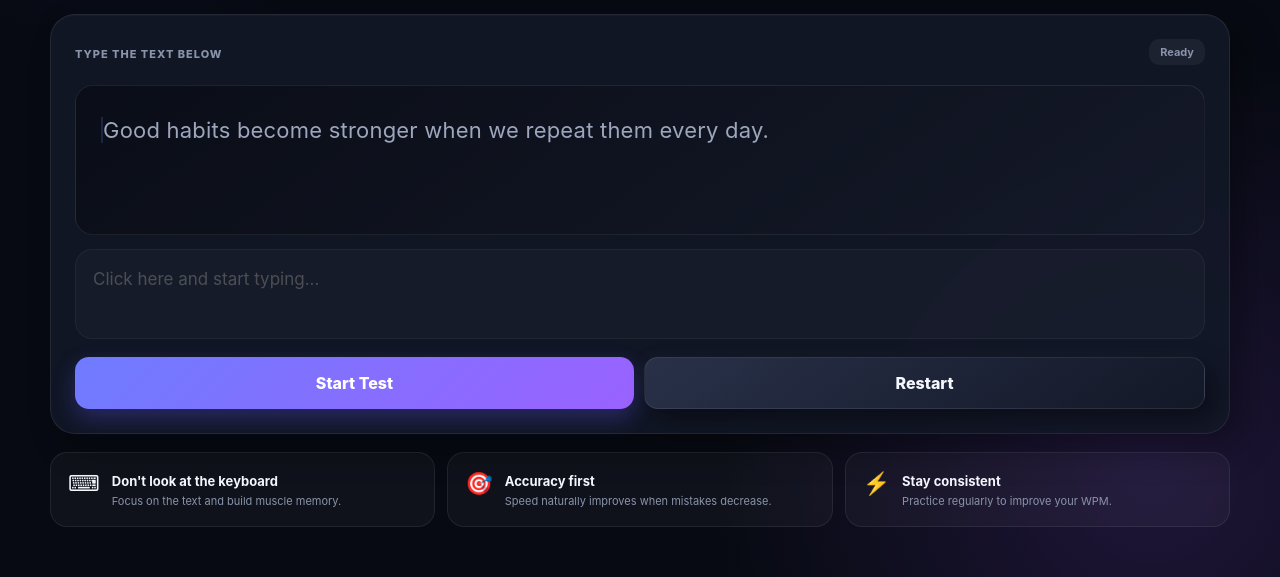
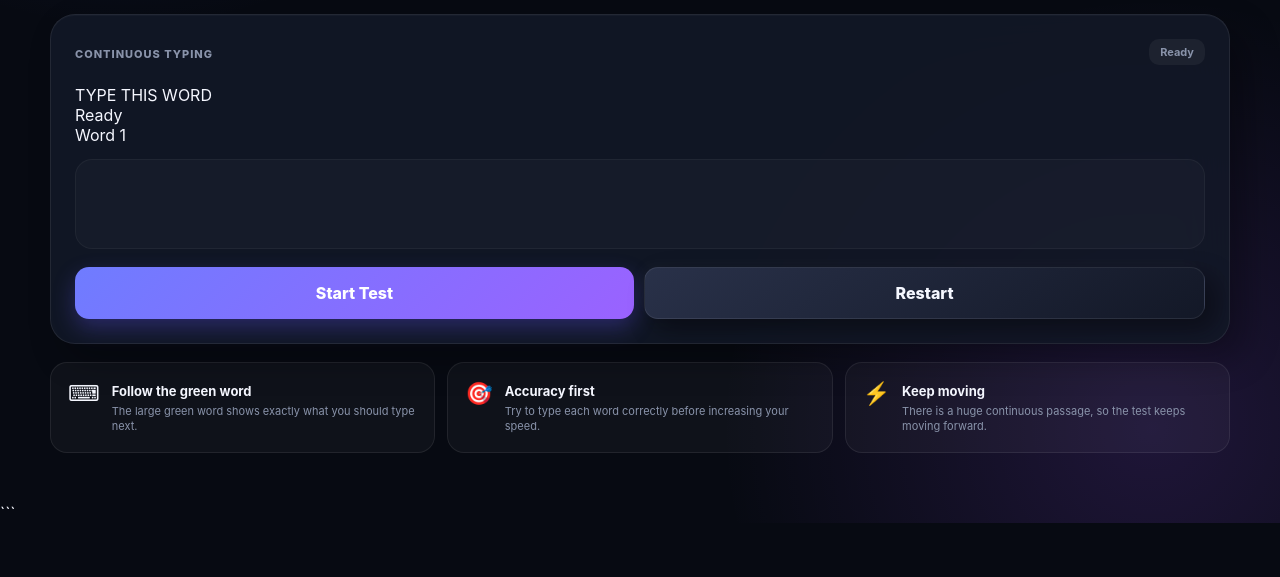
Before and after one commit to rehan-iiui/Ty, a plain HTML site: page index.html in a window 1280 px wide. Shown: the part 428-1005 px from the top of the page. After the commit the page ends 951 px from the top, so only its background shows below. Drawn offline with Linux system fonts and the light colour scheme.

Commit message:
Update index.html

````diff
--- a/index.html
+++ b/index.html
@@ -11,47 +11,65 @@
 
 <div class="app">
 
-    <!-- HEADER -->
 <header class="topbar">
 
   <div class="brand-area">
+
     <div class="logo">⌨</div>
 
     <div>
       <h1>Typing Speed <span>Ultimate Pro</span></h1>
-          <p>Test your speed. Improve your accuracy.</p>
-        </div>
+      <p>Master your speed, accuracy and rhythm.</p>
     </div>
 
-      <button id="themeBtn" class="icon-button" title="Change theme">
+  </div>
+
+  <button id="themeBtn" class="icon-button">
     ☀
   </button>
 
 </header>
 
 
-    <!-- HOME / TEST SCREEN -->
 <main id="testScreen">
 
   <!-- SETTINGS -->
+
   <section class="settings-card">
 
     <div class="setting-group">
+
       <label>TIME</label>
 
       <div class="segmented">
-            <button class="time-btn" data-time="15">15s</button>
-            <button class="time-btn active" data-time="30">30s</button>
-            <button class="time-btn" data-time="60">60s</button>
-            <button class="time-btn" data-time="120">120s</button>
+
+        <button class="time-btn" data-time="15">
+          15s
+        </button>
+
+        <button class="time-btn active" data-time="30">
+          30s
+        </button>
+
+        <button class="time-btn" data-time="60">
+          60s
+        </button>
+
+        <button class="time-btn" data-time="120">
+          120s
+        </button>
+
       </div>
+
     </div>
 
 
     <div class="setting-group">
+
       <label>DIFFICULTY</label>
 
       <div class="segmented">
+
         <button class="difficulty-btn active" data-difficulty="easy">
           Easy
         </button>
@@ -63,7 +81,9 @@
         <button class="difficulty-btn" data-difficulty="hard">
           Hard
         </button>
+
       </div>
+
     </div>
 
 
@@ -76,72 +96,108 @@
 
 
   <!-- LIVE STATS -->
+
   <section class="stats-grid">
 
     <div class="stat-card">
+
       <div class="stat-icon">⚡</div>
+
       <div>
         <span>WPM</span>
         <strong id="wpm">0</strong>
       </div>
+
     </div>
 
+
     <div class="stat-card">
+
       <div class="stat-icon">🎯</div>
+
       <div>
         <span>Accuracy</span>
         <strong id="accuracy">100%</strong>
       </div>
+
     </div>
 
+
     <div class="stat-card">
+
       <div class="stat-icon">✓</div>
+
       <div>
         <span>Correct</span>
         <strong id="correctChars">0</strong>
       </div>
+
     </div>
 
+
     <div class="stat-card">
+
       <div class="stat-icon">✕</div>
+
       <div>
         <span>Mistakes</span>
         <strong id="mistakes">0</strong>
       </div>
+
     </div>
 
   </section>
 
 
   <!-- TIMER -->
+
   <section class="timer-area">
 
-        <div class="timer-label">TIME LEFT</div>
+    <div class="timer-label">
+      TIME LEFT
+    </div>
 
     <div id="timer" class="timer">
       30
     </div>
 
     <div class="progress-track">
-          <div id="progressBar" class="progress-bar"></div>
+
+      <div
+        id="progressBar"
+        class="progress-bar">
+      </div>
+
     </div>
 
   </section>
 
 
-      <!-- TYPING AREA -->
+  <!-- NEW CONTINUOUS TYPING AREA -->
+
   <section class="typing-card">
 
-        <div id="countdownOverlay" class="countdown-overlay hidden">
-          <div id="countdownNumber">3</div>
+    <div
+      id="countdownOverlay"
+      class="countdown-overlay hidden">
+
+      <div id="countdownNumber">
+        3
+      </div>
+
       <p>Get ready...</p>
+
     </div>
 
 
     <div class="typing-header">
 
       <div>
-            <span class="small-label">TYPE THE TEXT BELOW</span>
+
+        <span class="small-label">
+          CONTINUOUS TYPING
+        </span>
+
       </div>
 
       <div id="statusText" class="status">
@@ -151,8 +207,38 @@
     </div>
 
 
-        <div id="textDisplay" class="text-display"></div>
+    <!-- FOCUS WORD -->
 
+    <div class="focus-word-area">
+
+      <div class="focus-label">
+        TYPE THIS WORD
+      </div>
+
+      <div
+        id="focusWord"
+        class="focus-word">
+        Ready
+      </div>
+
+      <div
+        id="wordCounter"
+        class="word-counter">
+        Word 1
+      </div>
+
+    </div>
+
+
+    <!-- MOVING WORDS -->
+
+    <div
+      id="movingText"
+      class="moving-text">
+    </div>
+
+
+    <!-- TYPING INPUT -->
 
     <textarea
       id="typingInput"
@@ -162,17 +248,21 @@
       autocorrect="off"
       autocapitalize="off"
       spellcheck="false"
-          disabled
-        ></textarea>
+      disabled>
+    </textarea>
 
 
     <div class="typing-actions">
 
-          <button id="startBtn" class="start-button">
+      <button
+        id="startBtn"
+        class="start-button">
         Start Test
       </button>
 
-          <button id="restartBtn" class="secondary-button">
+      <button
+        id="restartBtn"
+        class="secondary-button">
         Restart
       </button>
 
@@ -181,31 +271,61 @@
   </section>
 
 
-      <!-- QUICK TIPS -->
+  <!-- TIPS -->
+
   <section class="tips-card">
 
     <div class="tip">
+
       <span>⌨</span>
+
       <div>
-            <strong>Don't look at the keyboard</strong>
-            <p>Focus on the text and build muscle memory.</p>
-          </div>
+        <strong>
+          Follow the green word
+        </strong>
+
+        <p>
+          The large green word shows exactly
+          what you should type next.
+        </p>
       </div>
 
-        <div class="tip">
-          <span>🎯</span>
-          <div>
-            <strong>Accuracy first</strong>
-            <p>Speed naturally improves when mistakes decrease.</p>
-          </div>
     </div>
 
+
     <div class="tip">
+
+      <span>🎯</span>
+
+      <div>
+        <strong>
+          Accuracy first
+        </strong>
+
+        <p>
+          Try to type each word correctly
+          before increasing your speed.
+        </p>
+      </div>
+
+    </div>
+
+
+    <div class="tip">
+
       <span>⚡</span>
+
       <div>
-            <strong>Stay consistent</strong>
-            <p>Practice regularly to improve your WPM.</p>
+        <strong>
+          Keep moving
+        </strong>
+
+        <p>
+          There is a huge continuous passage,
+          so the test keeps moving forward.
+        </p>
       </div>
+
     </div>
 
   </section>
@@ -213,31 +333,44 @@
 </main>
 
 
-    <!-- RESULTS SCREEN -->
-    <section id="resultsScreen" class="results-screen hidden">
+<!-- RESULTS -->
+
+<section
+  id="resultsScreen"
+  class="results-screen hidden">
 
   <div class="results-card">
 
     <div class="results-top">
-          <div class="trophy">🏆</div>
 
-          <h2>Test Complete!</h2>
+      <div class="trophy">
+        🏆
+      </div>
+
+      <h2>
+        Test Complete!
+      </h2>
 
       <p id="resultMessage">
         Great work!
       </p>
+
     </div>
 
 
     <div class="big-score">
 
-          <span>Your Speed</span>
+      <span>
+        Your Speed
+      </span>
 
       <strong id="finalWpm">
         0
       </strong>
 
-          <small>WPM</small>
+      <small>
+        WPM
+      </small>
 
     </div>
 
@@ -245,41 +378,85 @@
     <div class="result-grid">
 
       <div class="result-stat">
-            <span>Accuracy</span>
-            <strong id="finalAccuracy">0%</strong>
+
+        <span>
+          Accuracy
+        </span>
+
+        <strong id="finalAccuracy">
+          0%
+        </strong>
+
       </div>
 
+
       <div class="result-stat">
-            <span>Correct</span>
-            <strong id="finalCorrect">0</strong>
+
+        <span>
+          Correct
+        </span>
+
+        <strong id="finalCorrect">
+          0
+        </strong>
+
       </div>
 
+
       <div class="result-stat">
-            <span>Mistakes</span>
-            <strong id="finalMistakes">0</strong>
+
+        <span>
+          Mistakes
+        </span>
+
+        <strong id="finalMistakes">
+          0
+        </strong>
+
       </div>
 
+
       <div class="result-stat">
-            <span>Characters</span>
-            <strong id="finalCharacters">0</strong>
+
+        <span>
+          Characters
+        </span>
+
+        <strong id="finalCharacters">
+          0
+        </strong>
+
       </div>
 
     </div>
 
 
-        <div id="newRecord" class="new-record hidden">
+    <div
+      id="newRecord"
+      class="new-record hidden">
+
       ⭐ NEW PERSONAL BEST!
+
     </div>
 
 
     <div class="result-actions">
 
-          <button id="tryAgainBtn" class="start-button">
+      <button
+        id="tryAgainBtn"
+        class="start-button">
+
         Try Again
+
       </button>
 
-          <button id="newPassageBtn" class="secondary-button">
+
+      <button
+        id="newPassageBtn"
+        class="secondary-button">
+
         New Passage
+
       </button>
 
     </div>
@@ -288,15 +465,21 @@
 
 
   <!-- HISTORY -->
+
   <div class="history-panel">
 
     <div class="history-header">
 
       <div>
-            <h3>Test History</h3>
+
+        <h3>
+          Test History
+        </h3>
+
         <span id="historyCount">
           0 tests
         </span>
+
       </div>
 
       <button id="clearHistoryBtn">
@@ -306,7 +489,9 @@
     </div>
 
 
-        <div id="historyList" class="history-list">
+    <div
+      id="historyList"
+      class="history-list">
 
       <div class="empty-history">
         No tests completed yet.
@@ -322,8 +507,13 @@
 
 
 <!-- TOAST -->
-  <div id="toast" class="toast">
+
+<div
+  id="toast"
+  class="toast">
+
   Ready
+
 </div>
 
 
@@ -331,3 +521,4 @@
 
 </body>
 </html>
+```
````
Lines whose indentation alone changed are shown as unchanged.
